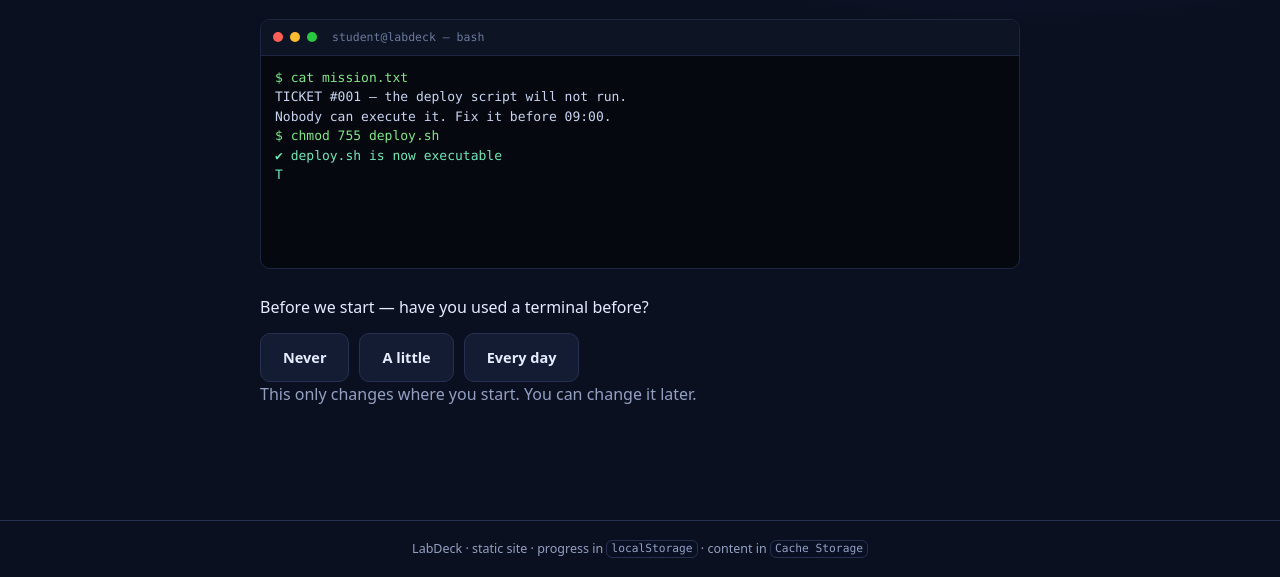
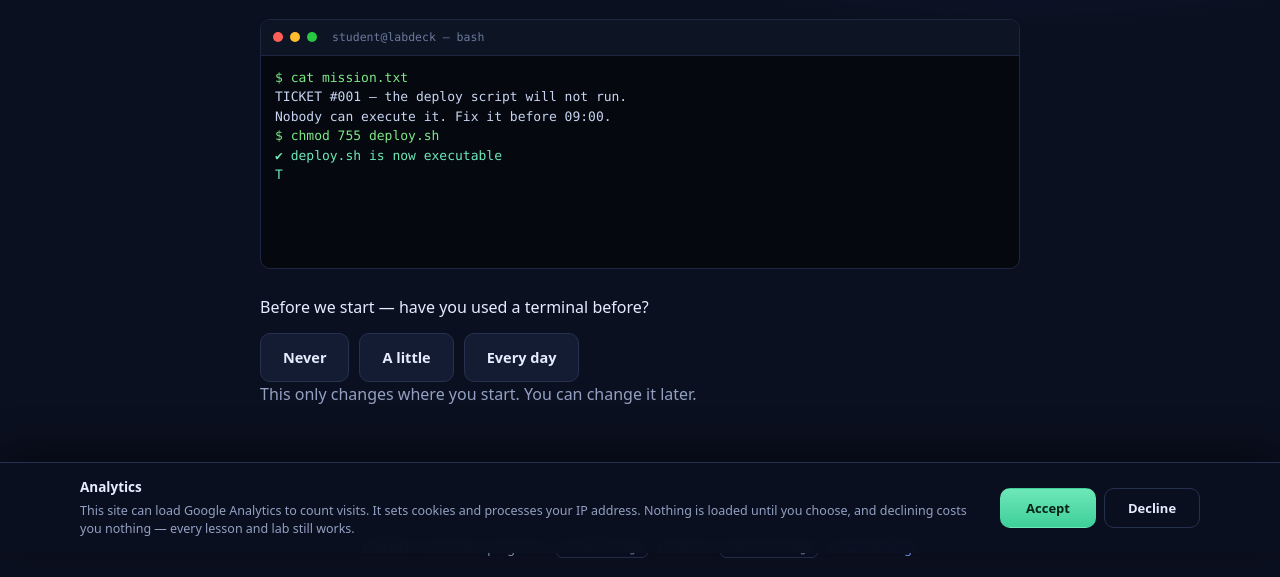
Before and after one commit to MOHAMMAD3230/Labdeck, a plain HTML site: page index.html in a window 1280 px wide. Shown: the part 247-824 px from the top of the page. Drawn offline with Linux system fonts and the light colour scheme.

Commit message:
Add consent.css and consent.js for user consent
Added consent stylesheet and script for user consent management.

```diff
--- a/index.html
+++ b/index.html
@@ -3,7 +3,7 @@
 <head>
 <meta charset="utf-8" />
 <meta name="viewport" content="width=device-width, initial-scale=1" />
-<meta http-equiv="Content-Security-Policy" content="default-src 'self'; script-src 'self' 'unsafe-eval' 'wasm-unsafe-eval' https://cdn.jsdelivr.net https://js.hcaptcha.com; style-src 'self' 'unsafe-inline'; img-src 'self' data:; font-src 'self'; connect-src 'self' https://cdn.jsdelivr.net https://api.web3forms.com https://hcaptcha.com https://*.hcaptcha.com; frame-src https://newassets.hcaptcha.com https://hcaptcha.com; worker-src 'self' blob:; object-src 'none'; base-uri 'none'; form-action 'none'" />
+<meta http-equiv="Content-Security-Policy" content="default-src 'self'; script-src 'self' 'unsafe-eval' 'wasm-unsafe-eval' https://cdn.jsdelivr.net https://js.hcaptcha.com https://www.googletagmanager.com; style-src 'self' 'unsafe-inline'; img-src 'self' data: https://www.googletagmanager.com https://*.google-analytics.com https://*.googletagmanager.com; font-src 'self'; connect-src 'self' https://cdn.jsdelivr.net https://api.web3forms.com https://hcaptcha.com https://*.hcaptcha.com https://www.googletagmanager.com https://*.google-analytics.com https://*.analytics.google.com; frame-src https://newassets.hcaptcha.com https://hcaptcha.com https://www.googletagmanager.com; worker-src 'self' blob:; object-src 'none'; base-uri 'none'; form-action 'none'" />
 <meta name="referrer" content="no-referrer" />
 <title>LabDeck — Linux, Python, SQL &amp; networking labs</title>
 <meta name="description" content="Hands-on courses in Linux, Python, SQL and networking with live in-browser labs. Content is cached locally and reused offline." />
@@ -14,6 +14,7 @@
 <link rel="stylesheet" href="assets/feedback.css" />
 <link rel="stylesheet" href="assets/auth.css" />
 <link rel="stylesheet" href="assets/ui.css" />
+<link rel="stylesheet" href="assets/consent.css" />
 </head>
 <body>
   <header class="topbar">
@@ -52,6 +53,7 @@
   <script src="assets/feedback.js"></script>
   <script src="assets/auth.js"></script>
   <script src="assets/danger.js"></script>
+  <script src="assets/consent.js"></script>
   <script src="assets/app.js"></script>
 </body>
 </html>
```
